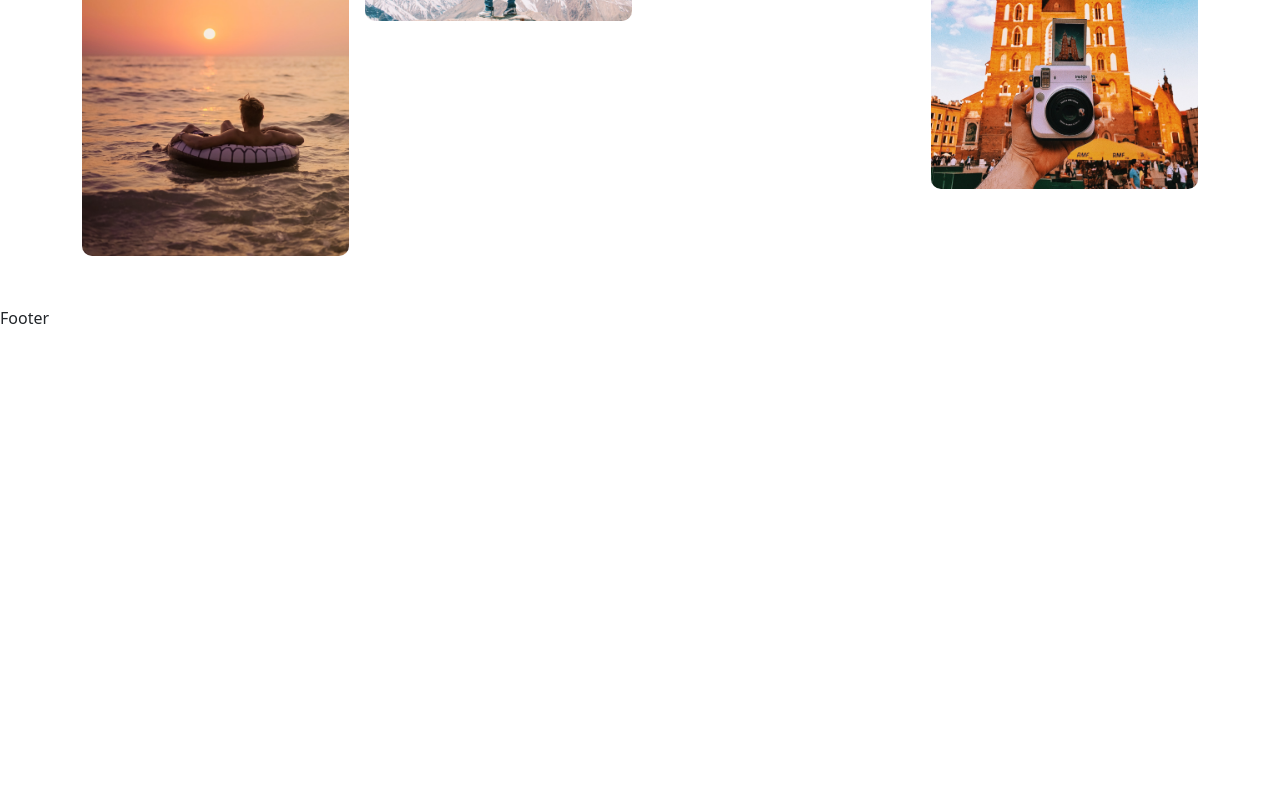
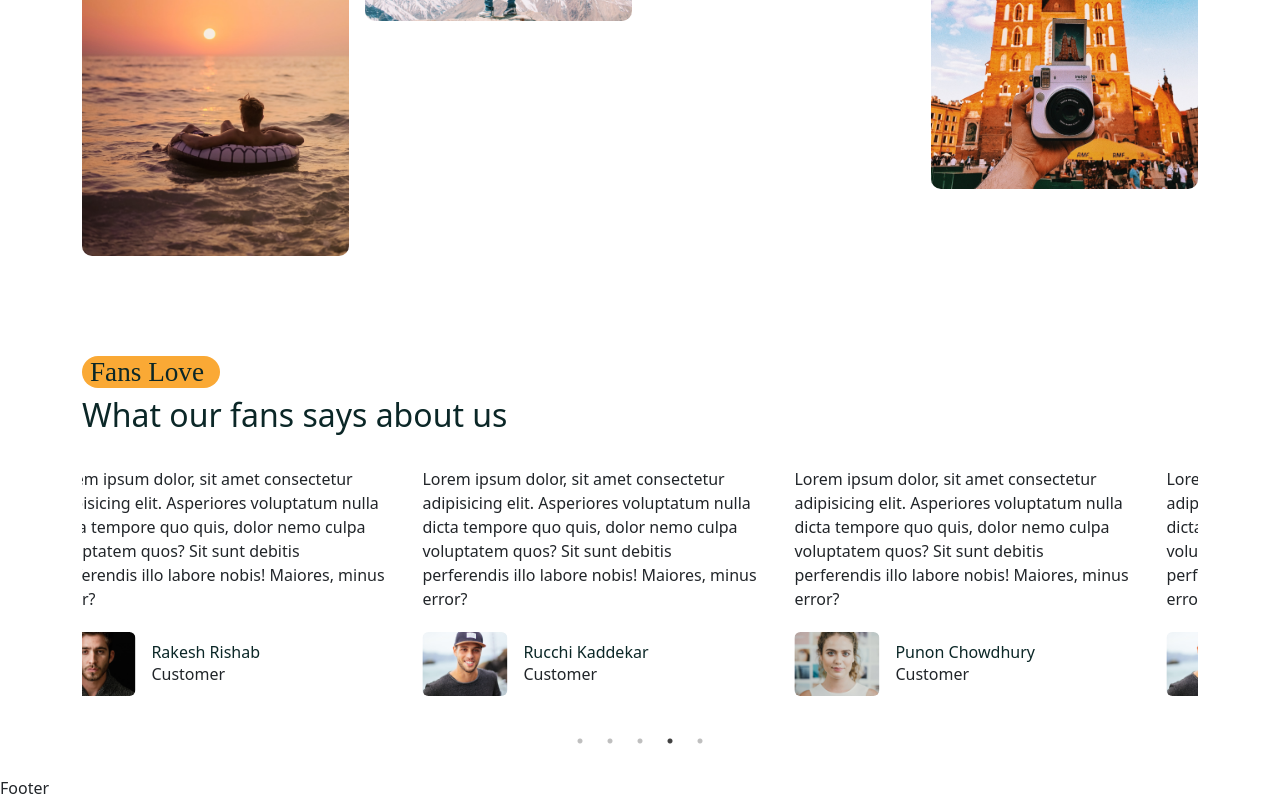
Before and after one commit to BadolJnU/Travel_Website, a React (Create React App) app in the folder frontend/: page /home in a window 1280 px wide. Shown: the part 3490-4290 px from the top of the page. Before the commit the page ends 3820 px from the top, so only its background shows below. Built offline with nearby package versions, Linux system fonts and the light colour scheme; a web font is replaced by a local one.

Commit message:
testimonial section done

```diff
--- /dev/null
+++ b/frontend/src/components/Testimonial/Testimonial.jsx
@@ -0,0 +1,92 @@
+import React from 'react';
+import Slider from 'react-slick';
+import avtImg1 from "../../assets/images/ava-1.jpg";
+import avtImg2 from "../../assets/images/ava-2.jpg";
+import avtImg3 from "../../assets/images/ava-3.jpg";
+
+const Testimonial = () => {
+
+    const settings = {
+        dots: true,
+        infinite: true,
+        autoplay: true,
+        speed: 1000,
+        swipeToSlide: true,
+        autoplaySpeed: 2000,
+        slidesToShow: 3,
+
+        responsive: [
+            {
+                breakpoint: 992,
+                settings: {
+                    slidesToShow: 2,
+                    slidesToScroll: 1,
+                    infinite: true,
+                    dots: true
+                }
+            },
+            {
+                breakpoint: 576,
+                settings: {
+                    slidesToShow: 1,
+                    slidesToScroll: 1,
+                }
+            }
+        ]
+    }
+  return <Slider {...settings}>
+        <div className="testimonial py-4 px-3">
+            <p>Lorem ipsum dolor, sit amet consectetur adipisicing elit. Asperiores voluptatum nulla dicta tempore quo quis, dolor nemo culpa voluptatem quos? Sit sunt debitis perferendis illo labore nobis! Maiores, minus error?</p>
+            <div className="d-flex align-items-center mt-3">
+                <img src={avtImg1} alt="" className='w-25 h-25 rounded-2'/>
+                <div className='mx-3'>
+                    <h6 className='mb-0 mt-3'>John Do</h6>
+                    <p>Customer</p>
+                </div>
+            </div>
+        </div>
+        <div className="testimonial py-4 px-3">
+            <p>Lorem ipsum dolor, sit amet consectetur adipisicing elit. Asperiores voluptatum nulla dicta tempore quo quis, dolor nemo culpa voluptatem quos? Sit sunt debitis perferendis illo labore nobis! Maiores, minus error?</p>
+            <div className="d-flex align-items-center mt-3">
+                <img src={avtImg2} alt="" className='w-25 h-25 rounded-2'/>
+                <div className='mx-3'>
+                    <h6 className='mb-0 mt-3'>Melani Audit</h6>
+                    <p>Customer</p>
+                </div>
+            </div>
+        </div>
+        <div className="testimonial py-4 px-3">
+            <p>Lorem ipsum dolor, sit amet consectetur adipisicing elit. Asperiores voluptatum nulla dicta tempore quo quis, dolor nemo culpa voluptatem quos? Sit sunt debitis perferendis illo labore nobis! Maiores, minus error?</p>
+            <div className="d-flex align-items-center mt-3">
+                <img src={avtImg3} alt="" className='w-25 h-25 rounded-2'/>
+                <div className='mx-3'>
+                    <h6 className='mb-0 mt-3'>Rakesh Rishab</h6>
+                    <p>Customer</p>
+                </div>
+            </div>
+        </div>
+        <div className="testimonial py-4 px-3">
+            <p>Lorem ipsum dolor, sit amet consectetur adipisicing elit. Asperiores voluptatum nulla dicta tempore quo quis, dolor nemo culpa voluptatem quos? Sit sunt debitis perferendis illo labore nobis! Maiores, minus error?</p>
+            <div className="d-flex align-items-center mt-3">
+                <img src={avtImg1} alt="" className='w-25 h-25 rounded-2'/>
+                <div className='mx-3'>
+                    <h6 className='mb-0 mt-3'>Rucchi Kaddekar</h6>
+                    <p>Customer</p>
+                </div>
+            </div>
+        </div>
+        <div className="testimonial py-4 px-3">
+            <p>Lorem ipsum dolor, sit amet consectetur adipisicing elit. Asperiores voluptatum nulla dicta tempore quo quis, dolor nemo culpa voluptatem quos? Sit sunt debitis perferendis illo labore nobis! Maiores, minus error?</p>
+            <div className="d-flex align-items-center mt-3">
+                <img src={avtImg2} alt="" className='w-25 h-25 rounded-2'/>
+                <div className='mx-3'>
+                    <h6 className='mb-0 mt-3'>Punon Chowdhury</h6>
+                    <p>Customer</p>
+                </div>
+            </div>
+        </div>
+    </Slider>
+
+}
+
+export default Testimonial
--- a/frontend/src/pages/Home.jsx
+++ b/frontend/src/pages/Home.jsx
@@ -12,6 +12,7 @@ import SearchBar from '../shared/SearchBar';
 import ServicesList from '../Services/ServicesList';
 import FeaturedTourList from '../components/Featured_Tours/FeaturedTourList';
 import MasonoryImageGallery from '../components/Image-Gallery/MasonoryImageGallery';
+import Testimonial from '../components/Testimonial/Testimonial';
 
 const Home = () => {
   return <>
@@ -124,6 +125,21 @@ const Home = () => {
       </Container>
     </section>
     {/* Gallery section End */}
+    {/* Testimonial section Start */}
+    <section>
+      <Container>
+        <Row>
+          <Col lg="12">
+            <Subtitle subtitle={"Fans Love"}></Subtitle>
+            <h2 className='testimonial__title'>What our fans says about us</h2>
+          </Col>
+          <Col lg="12">
+            <Testimonial />
+          </Col>
+        </Row>
+      </Container>
+    </section>
+    {/* Testimonial section End */}
   </>
 }
 
```
